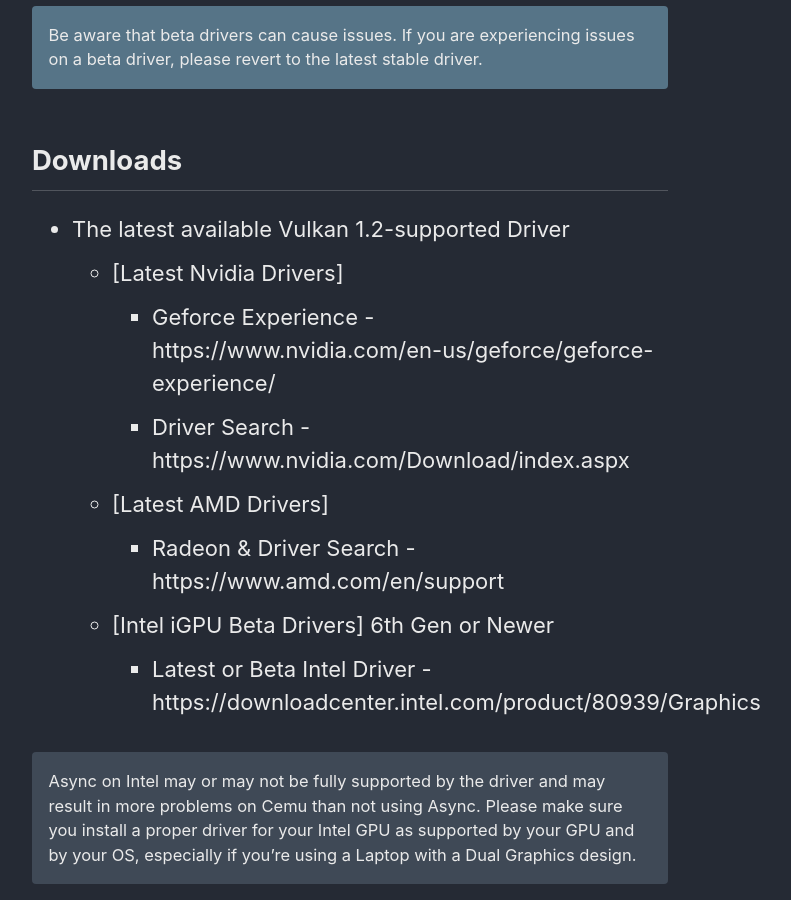
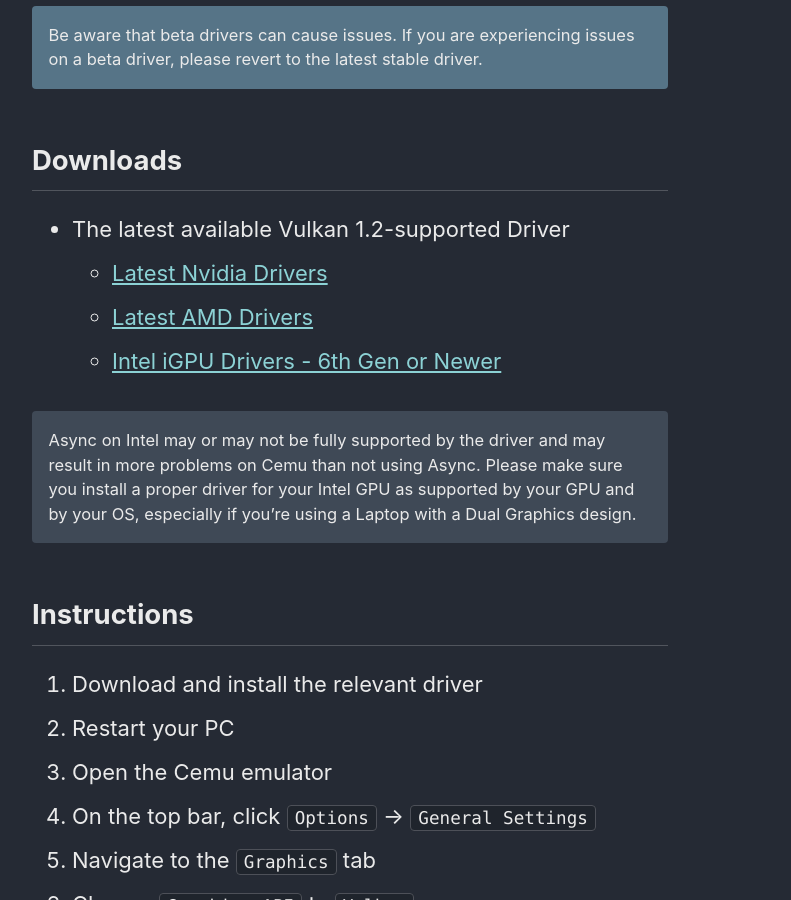
Before and after one commit to cfw-guide/cemu.cfw.guide, a Jekyll site: the page built from _pages/en_US/using-async.md, in a window 1280 px wide and 900 px high, scrolled down 2416 px. Shown: the whole window, without its empty margins (290-1081 px from the left). Built offline with Jekyll 4.4.1, drawn with Linux system fonts in a browser that asks for light colours.

Commit message:
Fix driver download links.

```diff
--- a/_pages/en_US/using-async.md
+++ b/_pages/en_US/using-async.md
@@ -40,13 +40,9 @@
 ## Downloads
 
 - The latest available Vulkan 1.2-supported Driver
-    - [Latest Nvidia Drivers]
-        - Geforce Experience - https://www.nvidia.com/en-us/geforce/geforce-experience/
-        - Driver Search - https://www.nvidia.com/Download/index.aspx
-    - [Latest AMD Drivers]
-        - Radeon & Driver Search - https://www.amd.com/en/support
-    - [Intel iGPU Beta Drivers] 6th Gen or Newer
-        - Latest or Beta Intel Driver - https://downloadcenter.intel.com/product/80939/Graphics
+    - [Latest Nvidia Drivers](https://www.nvidia.com/Download/index.aspx)
+    - [Latest AMD Drivers](https://www.amd.com/en/support)
+    - [Intel iGPU Drivers - 6th Gen or Newer](https://downloadcenter.intel.com/product/80939/Graphics)
 
 Async on Intel may or may not be fully supported by the driver and may result in more problems on Cemu than not using Async. Please make sure you install a proper driver for your Intel GPU as supported by your GPU and by your OS, especially if you're using a Laptop with a Dual Graphics design.
 {: .notice--info}
```
